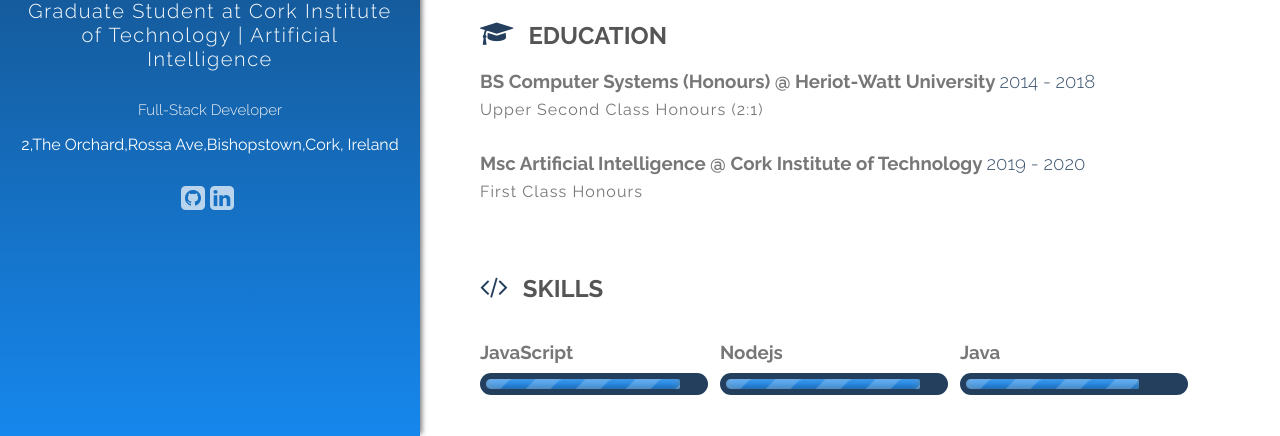
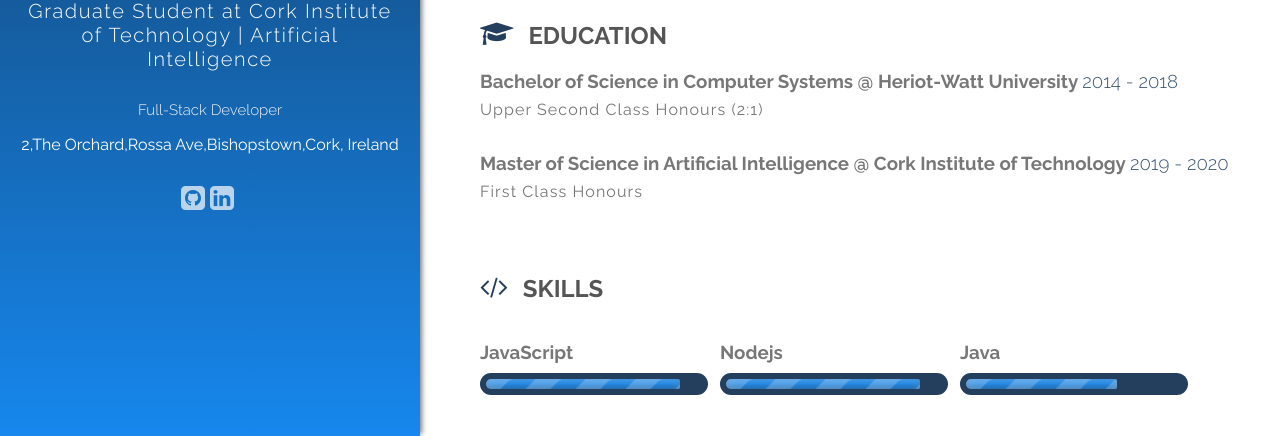
Before and after one commit to TheRealJd3/cv, a React (Create React App) app: page / in a window 1280 px wide. Shown: the part 364-800 px from the top of the page. Built offline with nearby package versions, Linux system fonts and the light colour scheme.

Commit message:
small changes

```diff
--- a/src/App.js
+++ b/src/App.js
@@ -28,15 +28,15 @@ class App extends Component {
         {jobTitle: 'Jade RMS', company:'Heriot-Watt University & Leidos', startDate: 'October 2016', endDate: 'May 2017', jobDescription: 'Design a resource management system web application. Developed using Codeigniter (PHP framework) and MySQL database',link:['https://jade-rms.herokuapp.com']}
       ],
       education: [
-        {degree: 'BS Computer Systems (Honours)', institution: ' Heriot-Watt University ', startDate: '2014', endDate: '2018', description: 'Upper Second Class Honours (2:1)'},
-        {degree: 'Msc Artificial Intelligence', institution: ' Cork Institute of Technology ', startDate: '2019', endDate: '2020', description: 'First Class Honours'},
+        {degree: 'Bachelor of Science in Computer Systems', institution: ' Heriot-Watt University ', startDate: '2014', endDate: '2018', description: 'Upper Second Class Honours (2:1)'},
+        {degree: 'Master of Science in Artificial Intelligence', institution: ' Cork Institute of Technology ', startDate: '2019', endDate: '2020', description: 'First Class Honours'},
 
       ],
       skills: [
         {name: 'JavaScript', percentage: '90%'},
         {name: 'Nodejs', percentage: '90%'},
-        {name: 'Java', percentage: '80%'},
-        {name: 'Android Programming', percentage: '80%'},
+        {name: 'Java', percentage: '70%'},
+        {name: 'Android Programming', percentage: '70%'},
         {name: 'React', percentage: '40%'},
         {name: 'React-Native', percentage: '45%'},
         {name: 'PHP', percentage: '80%'},
```
